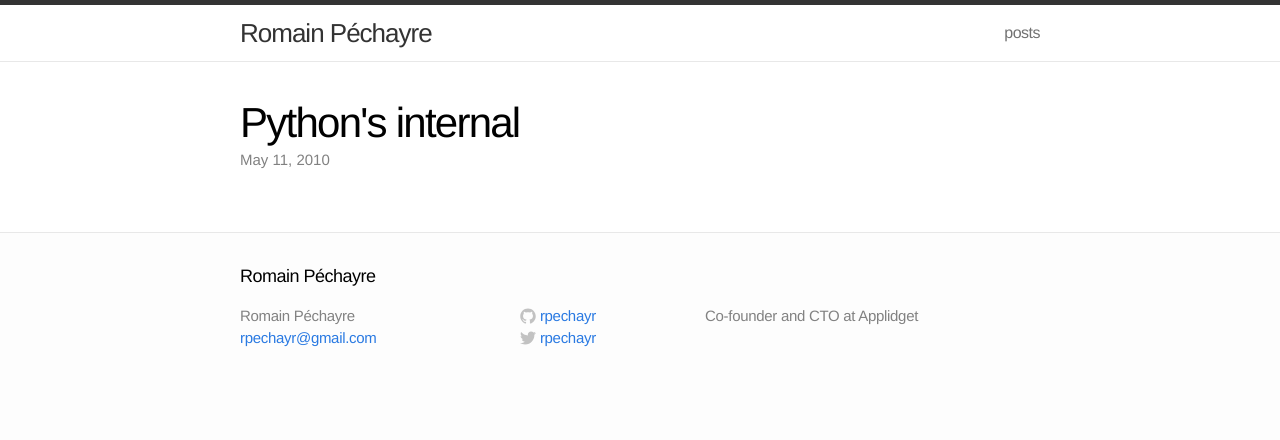
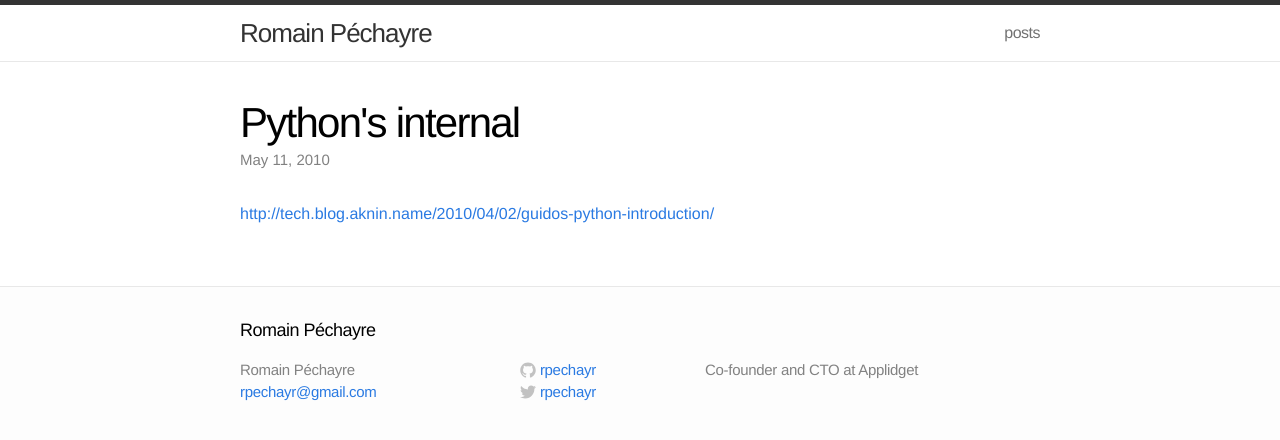
Before and after one commit to rpechayr/old-www, a Jekyll site: the page built from _posts/2010-05-11-pythons-internal.md, in a window 1280 px wide. Shown: the top 440 px of the page. Built offline with Jekyll 4.4.1, drawn with Linux system fonts in a browser that asks for light colours; part of the change alters nothing that is shown.

Commit message:
Mugrate python internals

```diff
--- a/_posts/2010-05-11-pythons-internal.md
+++ b/_posts/2010-05-11-pythons-internal.md
@@ -2,3 +2,6 @@
 layout: post
 title: Python's internal
 ---
+
+
+[http://tech.blog.aknin.name/2010/04/02/guidos-python-introduction/](http://tech.blog.aknin.name/2010/04/02/guidos-python-introduction/)
```
